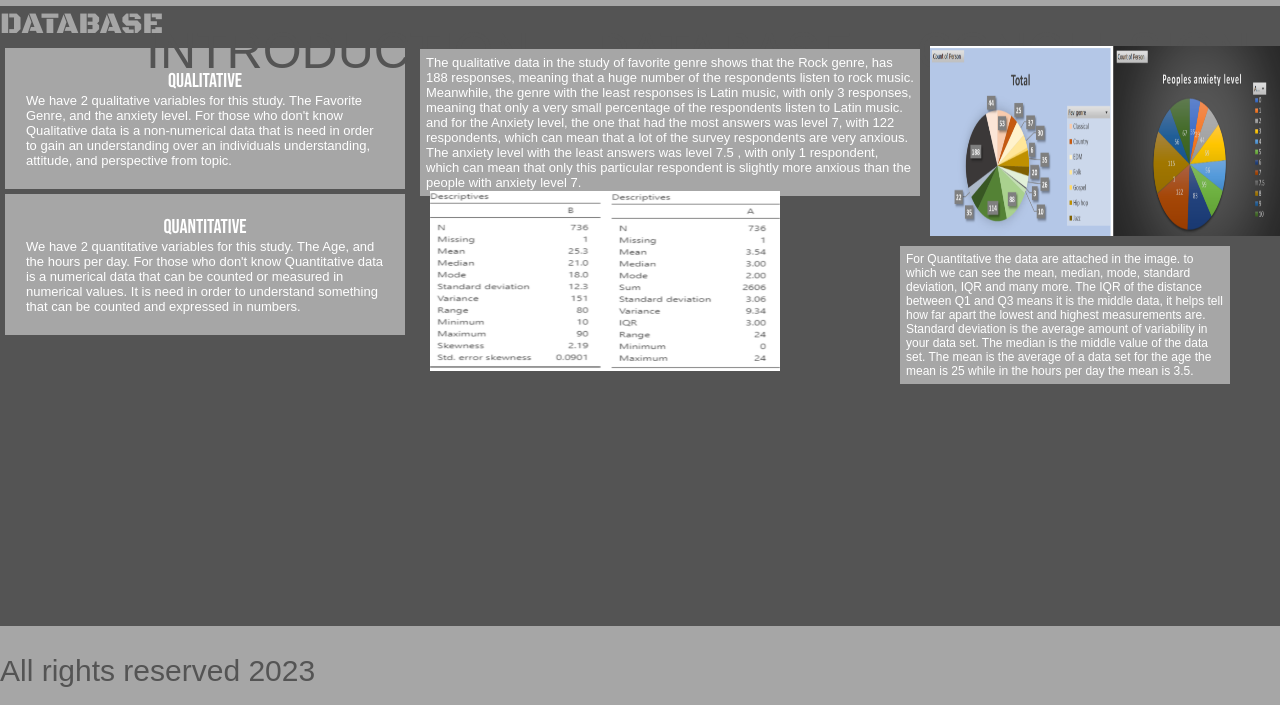
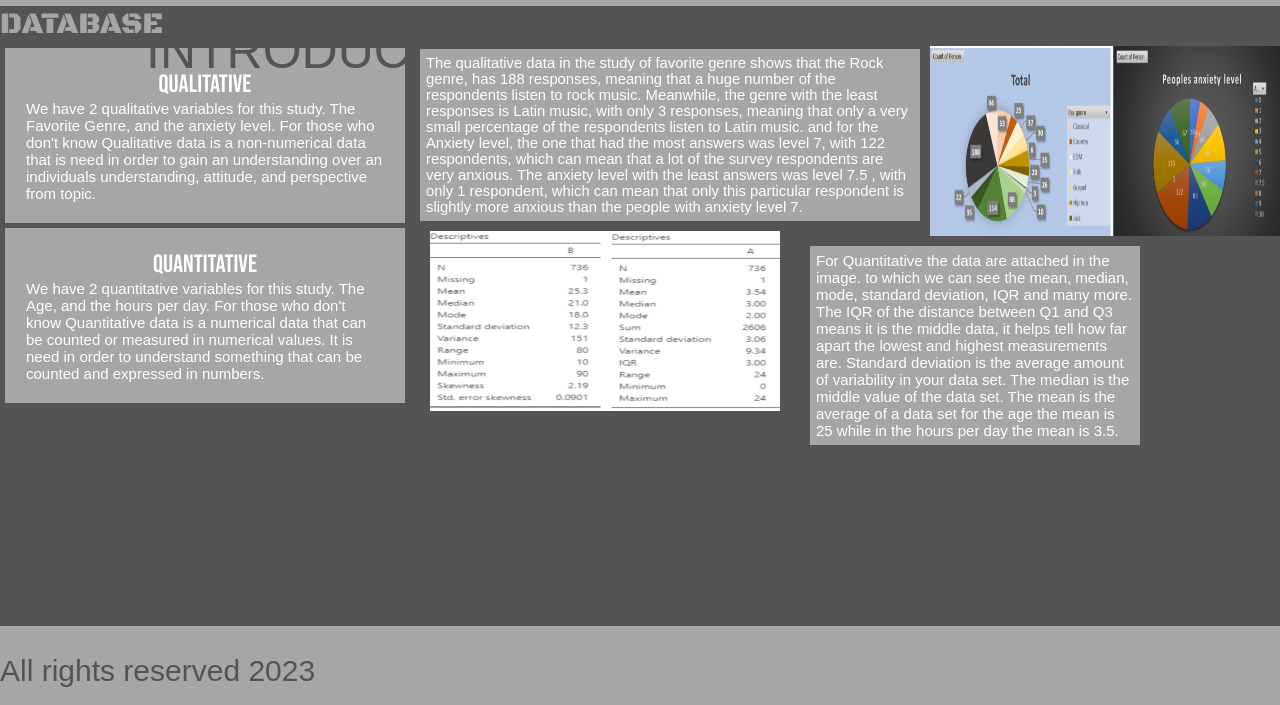
Before and after one commit to AllyciahF/q1project_ca_fe, a plain HTML site: page database.html in a window 1280 px wide. Shown: the part 84-789 px from the top of the page. Drawn offline with Linux system fonts and the light colour scheme; a web font is replaced by a local one.

Commit message:
Update style5.css

```diff
--- a/style5.css
+++ b/style5.css
@@ -129,12 +129,12 @@ body{
         margin: 5px;
         color: white;
         font-family: arial;
-        font-size: 13px;
+        font-size: 15px;
       }
 
 .t{
     color: white;
-    font-size: 20px;
+    font-size: 25px;
     font-family: 'Bebas Neue', sans-serif;
     text-align: center;
 }
@@ -149,12 +149,12 @@ body{
     margin: 5px;
     color: white;
     font-family: arial;
-    font-size: 13px;
+    font-size: 15px;
   }
 
 .t2{
 color: white;
-font-size: 20px;
+font-size: 25px;
 font-family: 'Bebas Neue', sans-serif;
 text-align: center;
 }
@@ -171,7 +171,7 @@ text-align: center;
     top: 133px ;
     color: white;
     font-family: arial;
-    font-size: 13px;
+    font-size: 14.8px;
   }
 
 .ma{
@@ -179,17 +179,17 @@ text-align: center;
     width: 330px;
     border: 1px solid #A6A6A6;
     padding: 5px;
-    margin-left: 900px;
+    margin-left: 810px;
     position: absolute;
     top: 330px;
     color: white;
     font-family: arial;
-    font-size: 12px;
+    font-size: 15px;
 }
 
   .QP{
     position: absolute;
-    top: 275px;
+    top: 315px;
     margin-left: 430px;
   }
 
```
